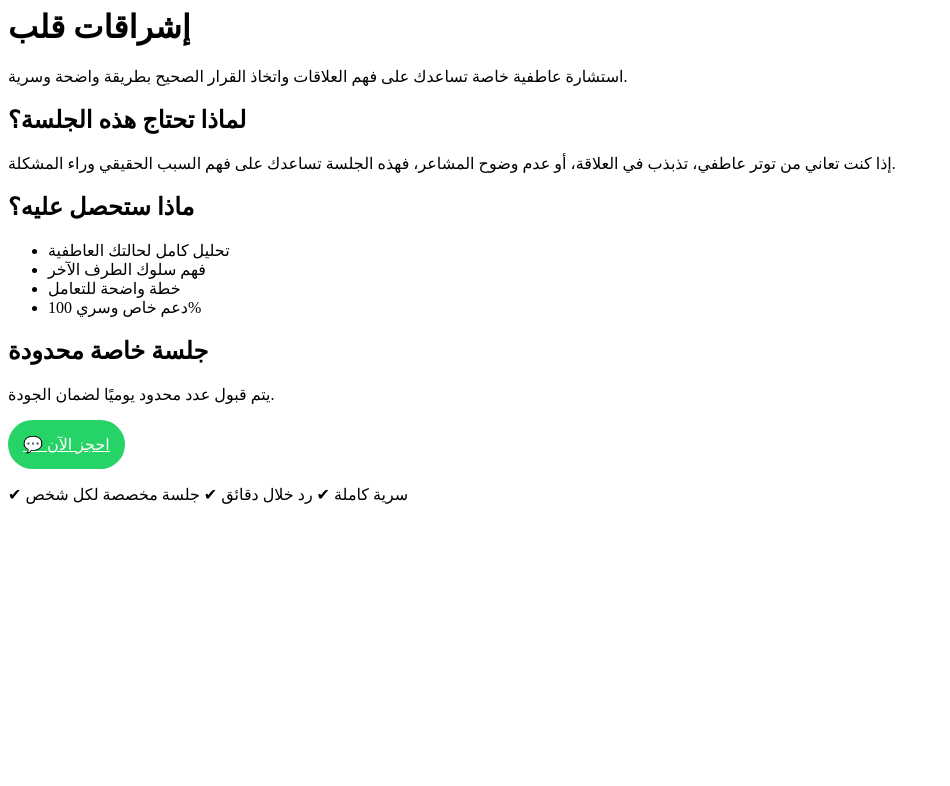
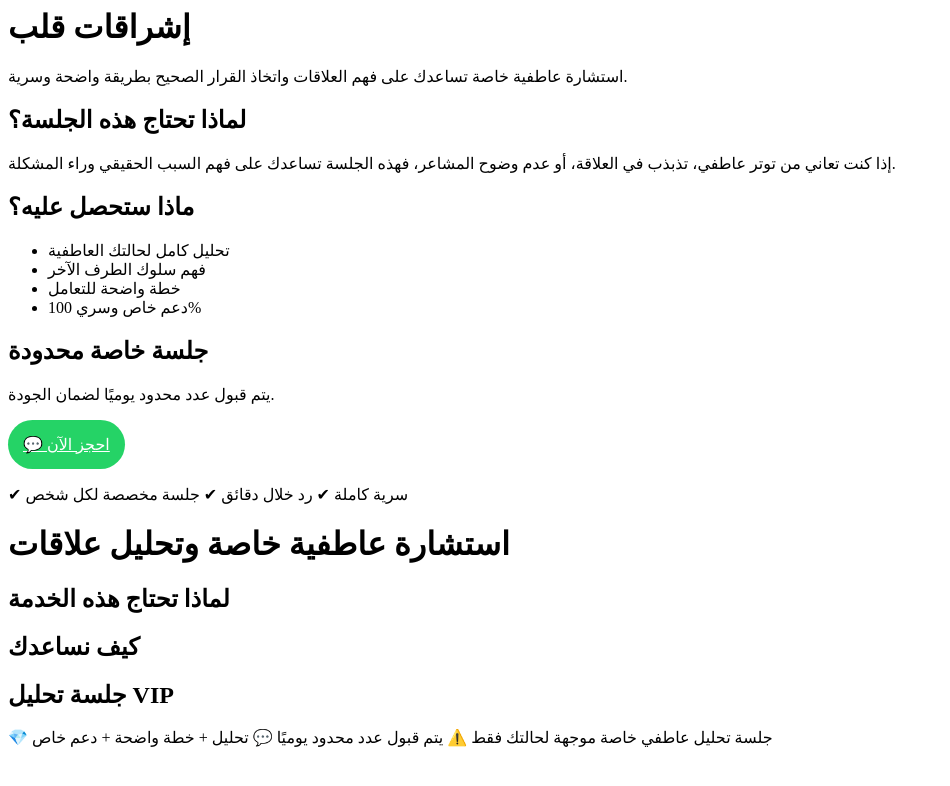
Before and after one commit to aziz909010/eshraqat-qalb, a plain HTML site: page index.html in a window 1280 px wide. Shown: the whole page, without its empty margins (0-950 px from the left). Drawn offline with Linux system fonts and the light colour scheme.

Commit message:
Update index.html

```diff
--- a/index.html
+++ b/index.html
@@ -15,7 +15,10 @@
 <li>خطة واضحة للتعامل</li>
 <li>دعم خاص وسري 100%</li>
 </ul>
-
+<div style="display:none">
+استشارة عاطفية، تحليل علاقات، حل مشاكل الزواج، فهم الشريك، دعم عاطفي خاص،
+جلسات خاصة للأشخاص الباحثين عن حلول عاطفية حقيقية.
+</div>
 <h2>جلسة خاصة محدودة</h2>
 <p>يتم قبول عدد محدود يوميًا لضمان الجودة.</p>
 <a href="https://wa.me/212605633347?text=مرحبا%20أريد%20استشارة%20عاطفية"
@@ -25,3 +28,10 @@ style="background:#25D366;padding:15px;border-radius:30px;color:white;display:in
 <p>✔ سرية كاملة
 ✔ رد خلال دقائق
 ✔ جلسة مخصصة لكل شخص</p>
+<h1>استشارة عاطفية خاصة وتحليل علاقات</h1>
+<h2>لماذا تحتاج هذه الخدمة</h2>
+<h2>كيف نساعدك</h2>
+<h2>جلسة تحليل VIP</h2>
+💎 جلسة تحليل عاطفي خاصة موجهة لحالتك فقط
+⚠️ يتم قبول عدد محدود يوميًا
+💬 تحليل + خطة واضحة + دعم خاص
```
